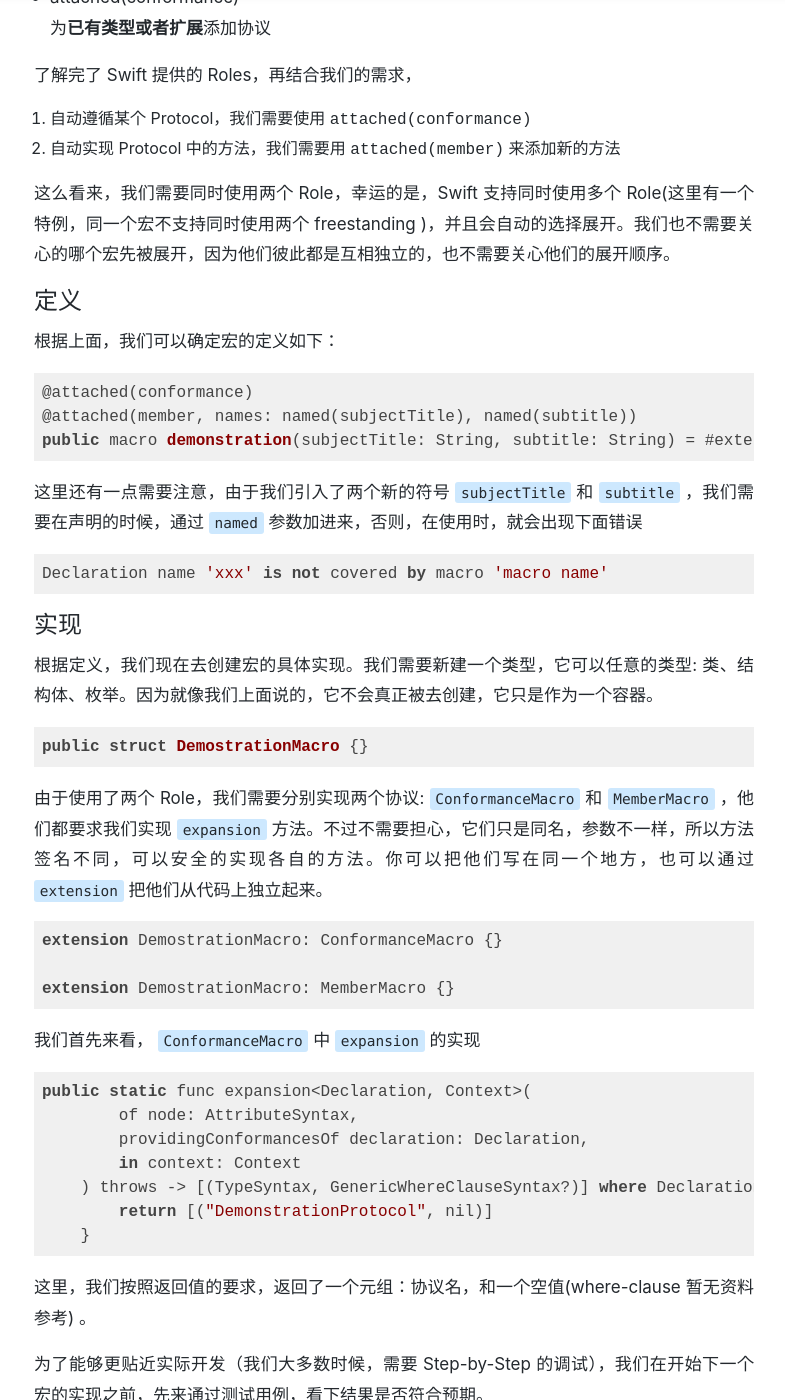
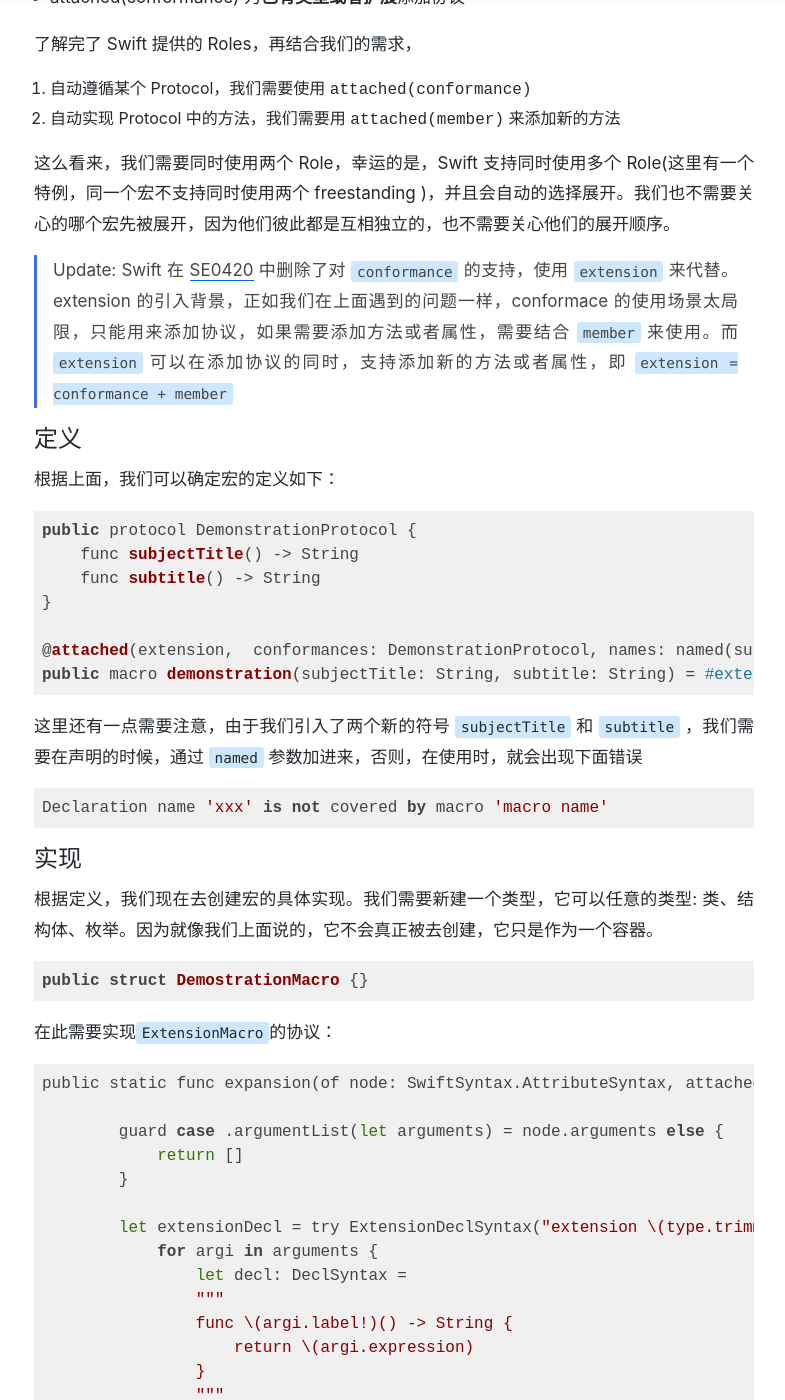
Before and after one commit to liaoyuanng/liaoyuanng.github.io, a Jekyll site: the page built from _posts/2023-6-20-swift-macros.md, in a window 1280 px wide and 1400 px high, scrolled down 14768 px. Shown: the whole window, without its empty margins (246-1031 px from the left). Built offline with Jekyll 4.4.1, drawn with Linux system fonts in a browser that asks for light colours; nearby versions of some CDN libraries; a style sheet for code colours, icons or effects is not loaded; some of the changed text lies outside the part shown.

Commit message:
feat: update

````diff
--- a/_posts/2023-6-20-swift-macros.md
+++ b/_posts/2023-6-20-swift-macros.md
@@ -309,10 +309,8 @@ extension SFSymbolsViewController: DemonstrationProtocol {
 
     为**已有类型或者扩展**添加新的声明。比如新的属性，新的方法等。
 
-- attached(conformance)
-
-    为**已有类型或者扩展**添加协议
-
+- ~~attached(conformance)~~
+    ~~为**已有类型或者扩展**添加协议~~
 
 了解完了 Swift 提供的 Roles，再结合我们的需求，
 
@@ -321,13 +319,19 @@ extension SFSymbolsViewController: DemonstrationProtocol {
 
 这么看来，我们需要同时使用两个 Role，幸运的是，Swift 支持同时使用多个 Role(这里有一个特例，同一个宏不支持同时使用两个 freestanding )，并且会自动的选择展开。我们也不需要关心的哪个宏先被展开，因为他们彼此都是互相独立的，也不需要关心他们的展开顺序。
 
+> Update: Swift 在 [SE0420](https://github.com/apple/swift-evolution/blob/main/proposals/0402-extension-macros.md) 中删除了对 `conformance` 的支持，使用 `extension` 来代替。extension 的引入背景，正如我们在上面遇到的问题一样，conformace 的使用场景太局限，只能用来添加协议，如果需要添加方法或者属性，需要结合 `member` 来使用。而 `extension` 可以在添加协议的同时，支持添加新的方法或者属性，即 `extension = conformance + member`
+
 ### 定义
 
 根据上面，我们可以确定宏的定义如下：
 
 ```swift
-@attached(conformance)
-@attached(member, names: named(subjectTitle), named(subtitle))
+public protocol DemonstrationProtocol {
+    func subjectTitle() -> String
+    func subtitle() -> String
+}
+
+@attached(extension,  conformances: DemonstrationProtocol, names: named(subjectTitle), named(subtitle))
 public macro demonstration(subjectTitle: String, subtitle: String) = #externalMacro(module: "WWDC23HelperMacros", type: "DemostrationMacro")
 ```
 
@@ -344,24 +348,28 @@ Declaration name 'xxx' is not covered by macro 'macro name'
 ```swift
 public struct DemostrationMacro {}
 ```
-
-由于使用了两个 Role，我们需要分别实现两个协议: `ConformanceMacro` 和 `MemberMacro` ，他们都要求我们实现 `expansion` 方法。不过不需要担心，它们只是同名，参数不一样，所以方法签名不同，可以安全的实现各自的方法。你可以把他们写在同一个地方，也可以通过 `extension` 把他们从代码上独立起来。
+在此需要实现`ExtensionMacro`的协议：
 
 ```swift
-extension DemostrationMacro: ConformanceMacro {}
+public static func expansion(of node: SwiftSyntax.AttributeSyntax, attachedTo declaration: some SwiftSyntax.DeclGroupSyntax, providingExtensionsOf type: some SwiftSyntax.TypeSyntaxProtocol, conformingTo protocols: [SwiftSyntax.TypeSyntax], in context: some SwiftSyntaxMacros.MacroExpansionContext) throws -> [SwiftSyntax.ExtensionDeclSyntax] {
 
-extension DemostrationMacro: MemberMacro {}
-```
+        guard case .argumentList(let arguments) = node.arguments else {
+            return []
+        }
 
-我们首先来看， `ConformanceMacro` 中 `expansion` 的实现
+        let extensionDecl = try ExtensionDeclSyntax("extension \(type.trimmed): DemonstrationProtocol") {
+            for argi in arguments {
+                let decl: DeclSyntax =
+                """
+                func \(argi.label!)() -> String {
+                    return \(argi.expression)
+                }
+                """
+                decl
+            }
+        }
 
-```swift
-public static func expansion<Declaration, Context>(
-        of node: AttributeSyntax,
-        providingConformancesOf declaration: Declaration,
-        in context: Context
-    ) throws -> [(TypeSyntax, GenericWhereClauseSyntax?)] where Declaration : DeclGroupSyntax, Context : MacroExpansionContext {
-        return [("DemonstrationProtocol", nil)]
+        return [extensionDecl]
     }
 ```
 
@@ -678,9 +686,7 @@ guard let classDecl = declaration.as(ClassDeclSyntax.self),
 ```
 
 > Discussion
-
-> 由于 SwiftSyntax 只是负责语法解析，并不能知道类型的整个继承关系（[Reply](https://forums.swift.org/t/how-to-retrieve-the-inheritance-hierarchy-of-a-type/65649)）。所以，这里的方法有点 trick，只做演示用。
->
+由于 SwiftSyntax 只是负责语法解析，并不能知道类型的整个继承关系（[Reply](https://forums.swift.org/t/how-to-retrieve-the-inheritance-hierarchy-of-a-type/65649)）。所以，这里的方法有点 trick，只做演示用。
 
 # 总结
 
````
